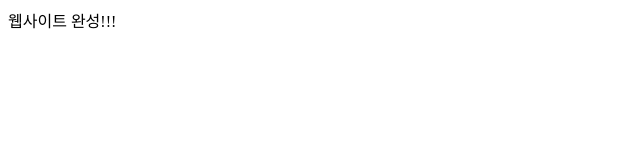
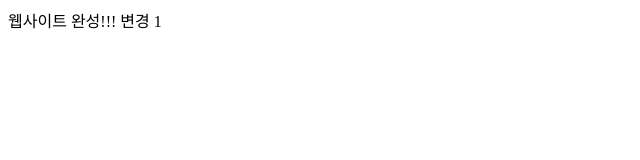
Before and after one commit to leebang9799/project0801, a plain HTML site: page index.html in a window 1280 px wide. Shown: the full height of the page, 0-640 px from the left. Drawn offline with Linux system fonts and the light colour scheme.

Commit message:
변경 1

```diff
--- a/index.html
+++ b/index.html
@@ -10,5 +10,6 @@
  </head>
  <body>
   웹사이트 완성!!!
+  변경 1
  </body>
 </html>
```
